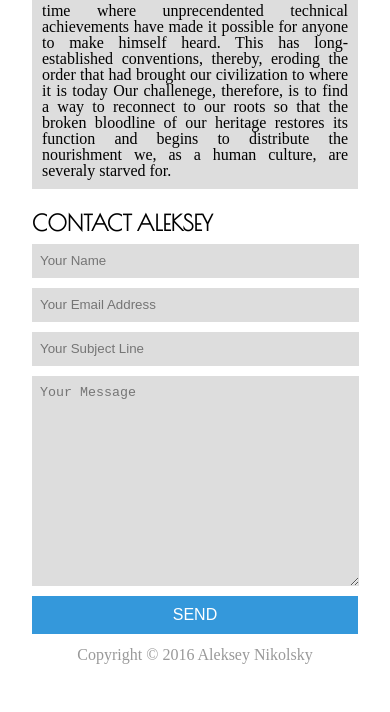
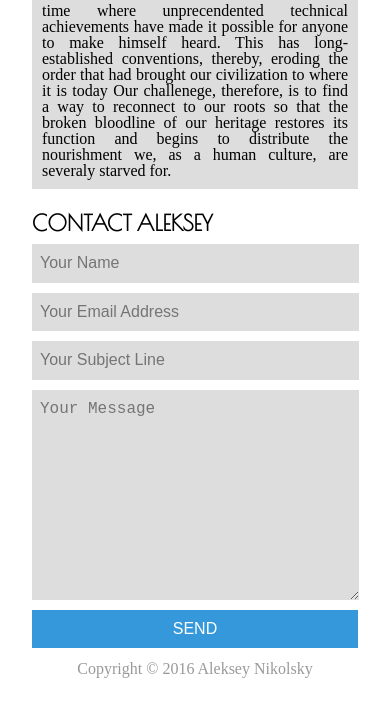
Before and after one commit to andrewzey/alekseynikolsky.com, a plain HTML site: page index.html in a window 390 px wide. Shown: the part 1423-2135 px from the top of the page. Drawn offline with nearby package versions, Linux system fonts and the light colour scheme.

Commit message:
Disable zooming on mobile

```diff
--- a/css/contact-form.css
+++ b/css/contact-form.css
@@ -1,5 +1,5 @@
 .contact-form {
-
+  font-size: 16px;
 }
 
 .contact-form form {
@@ -11,6 +11,7 @@
 }
 
 .contact-form input {
+  font-size: 16px; /* To disable input form zooming on mobile */
   display: block;
   width: 40%;
   background-color: #DDD;
@@ -21,6 +22,7 @@
 }
 
 .contact-form textarea {
+  font-size: 16px; /* To disable input form zooming on mobile */
   display: block;
   width: 70%;
   min-height: 200px;
```
